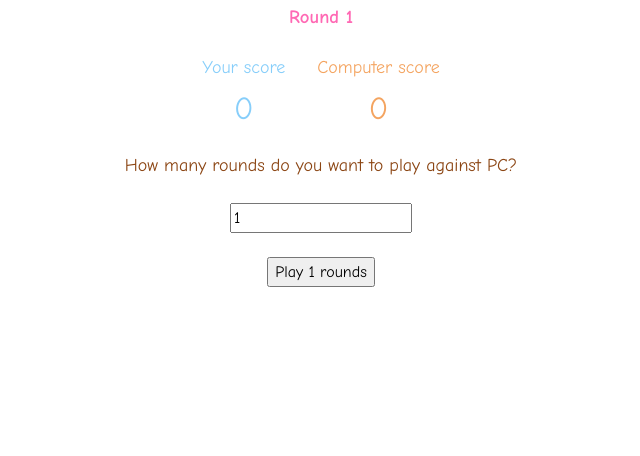
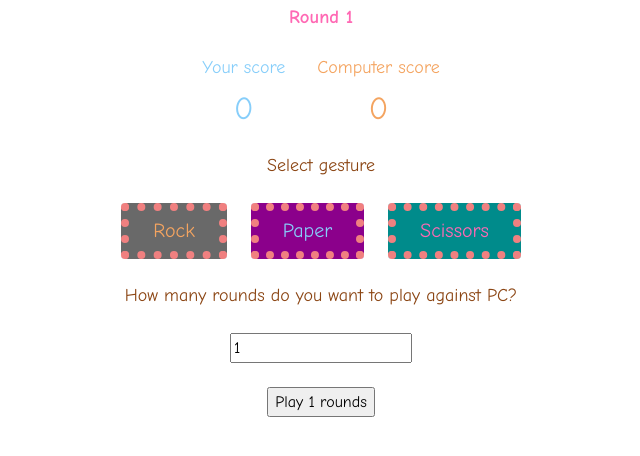
Before and after one commit to 100thFlow/Odin-rock-paper-scissors-js, a website: page index.html in a window 1280 px wide. Shown: the part 84-540 px from the top of the page, without its empty margins (319-959 px from the left). Drawn offline with Linux system fonts and the light colour scheme.

Commit message:
Refactor all buttons

```diff
--- a/index.html
+++ b/index.html
@@ -23,12 +23,24 @@
 
         <div class="computer-score_container">
           <p class="score-text">Computer score</p>
-          <p class="score" id="playerScore">0</p>
+          <p class="score" id="computerScore">0</p>
         </div>
+      </div>
+      <p>Select gesture</p>
+      <div class="choice-buttons_container">
+        <button id="rock" class="button choice-button" value="rock">
+          Rock
+        </button>
+        <button id="paper" class="button choice-button" value="paper">
+          Paper
+        </button>
+        <button id="scissors" class="button choice-button" value="scissors">
+          Scissors
+        </button>
       </div>
       <p>How many rounds do you want to play against PC?</p>
       <input type="number" min="1" step="1" value="1" required>
-      <button class="play button"></button>
+      <button id="playButton" class="play button">Play 1 round</button>
     </div>
   </body>
 </html>
--- a/main.js
+++ b/main.js
@@ -1,4 +1,5 @@
-const btn = document.querySelector('.button');
+const playButton = document.querySelector('#playButton');
+const choiceButtons = document.querySelectorAll('.choice-button');
 const input = document.querySelector('input');
 const scoreContainer = document.querySelector('.score-container');
 const roundParagraph = document.querySelector('#round');
@@ -8,7 +9,7 @@ const wrapper = document.querySelector('.wrapper');
 const round = 1;
 const playerScore = 3;
 const computerScore = 0;
-btn.textContent = `Play ${+input.value} rounds`;
+playButton.textContent = `Play ${+input.value} rounds`;
 
 function isRoundsValid(rounds) {
   if (rounds > 0 && !isNaN(rounds)) return true;
@@ -45,13 +46,13 @@ input.addEventListener('change', () => {
   // Prevent accepting invalid value if set through UI
   const isValid = isRoundsValid(rounds);
 
-  btn.textContent = isValid
+  playButton.textContent = isValid
     ? `Play ${rounds} rounds`
     : `Error! Enter value greater than 0`;
-  btn.disabled = !isValid;
+  playButton.disabled = !isValid;
 });
 
-btn.addEventListener('click', () => {
+playButton.addEventListener('click', () => {
   const rounds = +input.value;
   // Prevent accepting invalid values if set through the console
   const isValid = isRoundsValid(rounds);
```
